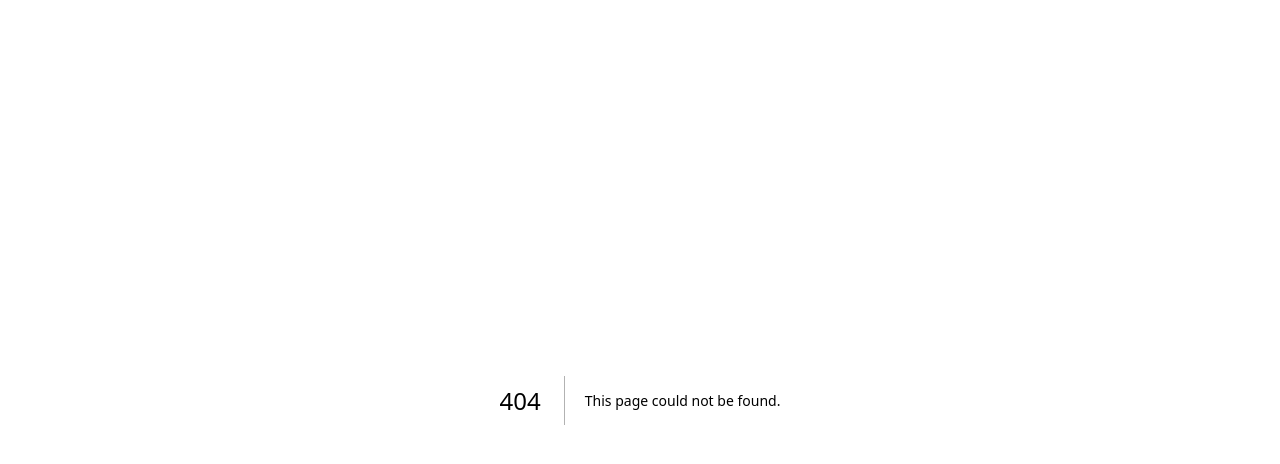
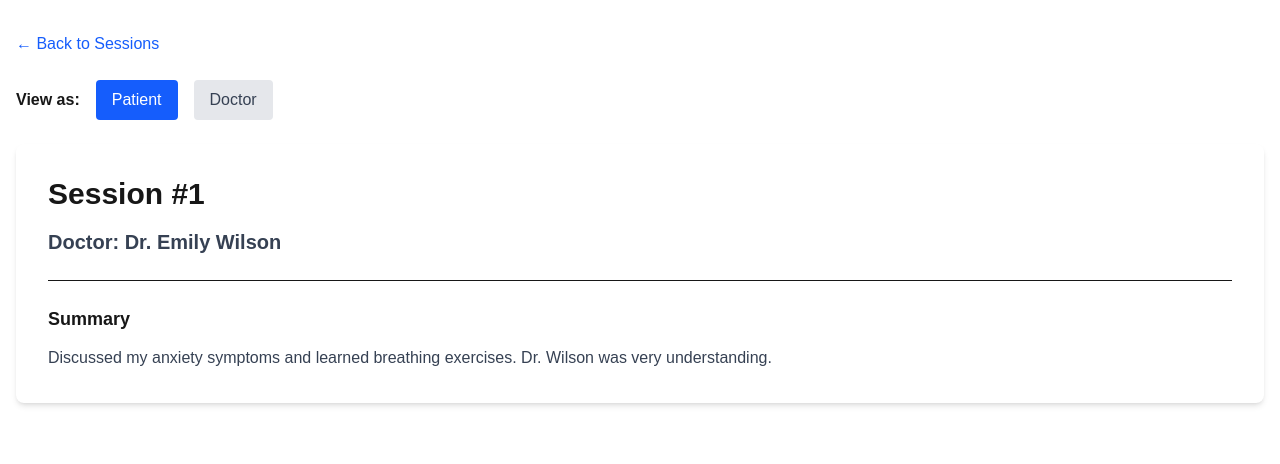
Before and after one commit to KhadeejaAbbas/HackTheChange2025, a Next.js app in the folder frontend/my-app/: page /session1 in a window 1280 px wide. Before the commit this address had no page. Shown: the top 464 px of the page. Built offline with nearby package versions, Linux system fonts and the light colour scheme.

Commit message:
create HomePage, SessionsList, SessionsCard. each session has its own route only 1 for now. todo: save context of patient vs doctor when going from homepage to sesssinos

```diff
--- a/frontend/my-app/app/homepage/page.tsx
+++ b/frontend/my-app/app/homepage/page.tsx
@@ -1 +1,65 @@
-// homepage/page.tsx
+"use client";
+
+import { useState } from "react";
+import SessionsList from "@/components/SessionsList";
+import { Session } from "@/components/SessionCard";
+
+// Mock data for doctor sessions
+const doctorSessions: Session[] = [
+  {
+    id: 1,
+    sessionNumber: 1,
+    patientName: "John Smith",
+    summary:
+      "Initial consultation for anxiety management. Discussed coping strategies and established treatment goals.",
+  },
+];
+
+// Mock data for patient sessions
+const patientSessions: Session[] = [
+  {
+    id: 1,
+    sessionNumber: 1,
+    doctorName: "Dr. Emily Wilson",
+    summary:
+      "Discussed my anxiety symptoms and learned breathing exercises. Dr. Wilson was very understanding.",
+  },
+];
+
+export default function HomePage() {
+  // Toggle between 'doctor' and 'patient' to see different views
+  const [userType, setUserType] = useState<"doctor" | "patient">("patient");
+
+  const sessions = userType === "doctor" ? doctorSessions : patientSessions;
+
+  return (
+    <div className="container mx-auto px-4 py-8">
+      {/* Toggle button for demo purposes */}
+      <div className="mb-6 flex gap-4 items-center">
+        <span className="font-semibold">View as:</span>
+        <button
+          onClick={() => setUserType("patient")}
+          className={`px-4 py-2 rounded ${
+            userType === "patient"
+              ? "bg-blue-600 text-white"
+              : "bg-gray-200 text-gray-700"
+          }`}
+        >
+          Patient
+        </button>
+        <button
+          onClick={() => setUserType("doctor")}
+          className={`px-4 py-2 rounded ${
+            userType === "doctor"
+              ? "bg-blue-600 text-white"
+              : "bg-gray-200 text-gray-700"
+          }`}
+        >
+          Doctor
+        </button>
+      </div>
+
+      <SessionsList sessions={sessions} userType={userType} />
+    </div>
+  );
+}
--- /dev/null
+++ b/frontend/my-app/app/session1/page.tsx
@@ -0,0 +1,82 @@
+'use client';
+
+import { useState } from 'react';
+import Link from 'next/link';
+
+// Mock session data
+const sessionData = {
+  doctor: {
+    sessionNumber: 1,
+    patientName: 'John Smith',
+    summary: 'Initial consultation for anxiety management. Discussed coping strategies and established treatment goals.'
+  },
+  patient: {
+    sessionNumber: 1,
+    doctorName: 'Dr. Emily Wilson',
+    summary: 'Discussed my anxiety symptoms and learned breathing exercises. Dr. Wilson was very understanding.'
+  }
+};
+
+export default function Session1Page() {
+  // Toggle between 'doctor' and 'patient' to see different views
+  const [userType, setUserType] = useState<'doctor' | 'patient'>('patient');
+
+  const session = userType === 'doctor' ? sessionData.doctor : sessionData.patient;
+  const displayName = userType === 'doctor'
+    ? ('patientName' in session ? session.patientName : '')
+    : ('doctorName' in session ? session.doctorName : '');
+
+  return (
+    <div className="container mx-auto px-4 py-8">
+      {/* Back button */}
+      <Link
+        href="/homepage"
+        className="text-blue-600 hover:text-blue-800 mb-6 inline-block"
+      >
+        ← Back to Sessions
+      </Link>
+
+      {/* Toggle button for demo purposes */}
+      <div className="mb-6 flex gap-4 items-center">
+        <span className="font-semibold">View as:</span>
+        <button
+          onClick={() => setUserType('patient')}
+          className={`px-4 py-2 rounded ${
+            userType === 'patient'
+              ? 'bg-blue-600 text-white'
+              : 'bg-gray-200 text-gray-700'
+          }`}
+        >
+          Patient
+        </button>
+        <button
+          onClick={() => setUserType('doctor')}
+          className={`px-4 py-2 rounded ${
+            userType === 'doctor'
+              ? 'bg-blue-600 text-white'
+              : 'bg-gray-200 text-gray-700'
+          }`}
+        >
+          Doctor
+        </button>
+      </div>
+
+      {/* Session details */}
+      <div className="bg-white rounded-lg shadow-md p-8">
+        <h1 className="text-3xl font-bold mb-4">Session #{session.sessionNumber}</h1>
+        <p className="text-xl font-semibold text-gray-700 mb-6">
+          {userType === 'doctor'
+            ? `Patient: ${displayName}`
+            : `Doctor: ${displayName}`
+          }
+        </p>
+        <div className="border-t pt-6">
+          <h2 className="text-lg font-semibold mb-3">Summary</h2>
+          <p className="text-gray-700 leading-relaxed">
+            {session.summary}
+          </p>
+        </div>
+      </div>
+    </div>
+  );
+}
--- /dev/null
+++ b/frontend/my-app/components/SessionCard.tsx
@@ -0,0 +1,31 @@
+interface Session {
+  id: number;
+  sessionNumber: number;
+  patientName?: string;
+  doctorName?: string;
+  summary: string;
+}
+
+interface SessionCardProps {
+  session: Session;
+  userType: 'doctor' | 'patient';
+}
+
+export default function SessionCard({ session, userType }: SessionCardProps) {
+  return (
+    <a
+      href={`/session${session.sessionNumber}`}
+      className="border rounded-lg p-6 shadow-sm hover:shadow-md transition-shadow bg-white cursor-pointer block"
+    >
+      <h3 className="text-xl font-bold mb-2">Session #{session.sessionNumber}</h3>
+      <p className="text-md font-semibold text-gray-700">
+        {userType === 'doctor'
+          ? `Patient: ${session.patientName}`
+          : `Doctor: ${session.doctorName}`
+        }
+      </p>
+    </a>
+  );
+}
+
+export type { Session, SessionCardProps };
--- /dev/null
+++ b/frontend/my-app/components/SessionsList.tsx
@@ -0,0 +1,29 @@
+import SessionCard, { Session } from './SessionCard';
+
+interface SessionsListProps {
+  sessions: Session[];
+  userType: 'doctor' | 'patient';
+}
+
+export default function SessionsList({ sessions, userType }: SessionsListProps) {
+  if (sessions.length === 0) {
+    return (
+      <div className="text-center py-8 text-gray-500">
+        <p>No sessions found. Start your first session!</p>
+      </div>
+    );
+  }
+
+  return (
+    <div className="space-y-4">
+      <h2 className="text-2xl font-bold mb-4">Your Sessions</h2>
+      <div className="grid grid-cols-1 md:grid-cols-2 lg:grid-cols-3 gap-4">
+        {sessions.map((session) => (
+          <SessionCard key={session.id} session={session} userType={userType} />
+        ))}
+      </div>
+    </div>
+  );
+}
+
+export type { SessionsListProps };
```
